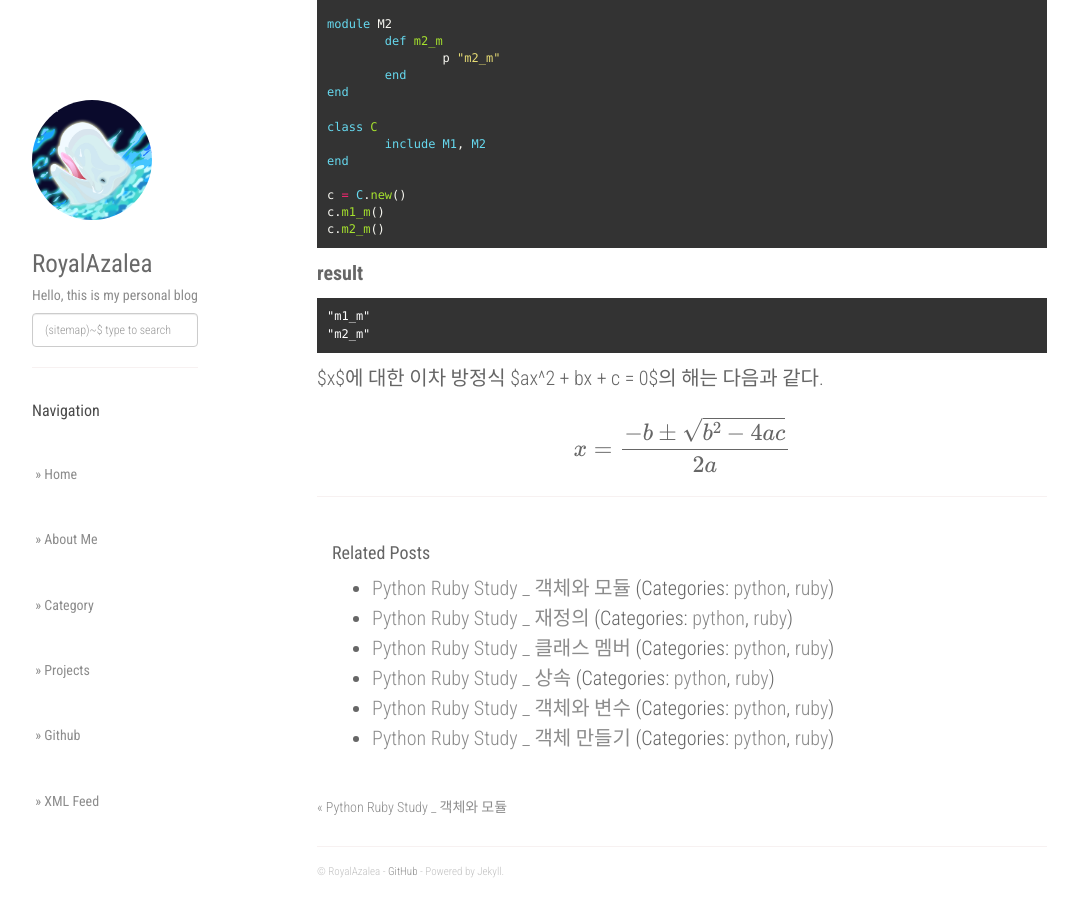
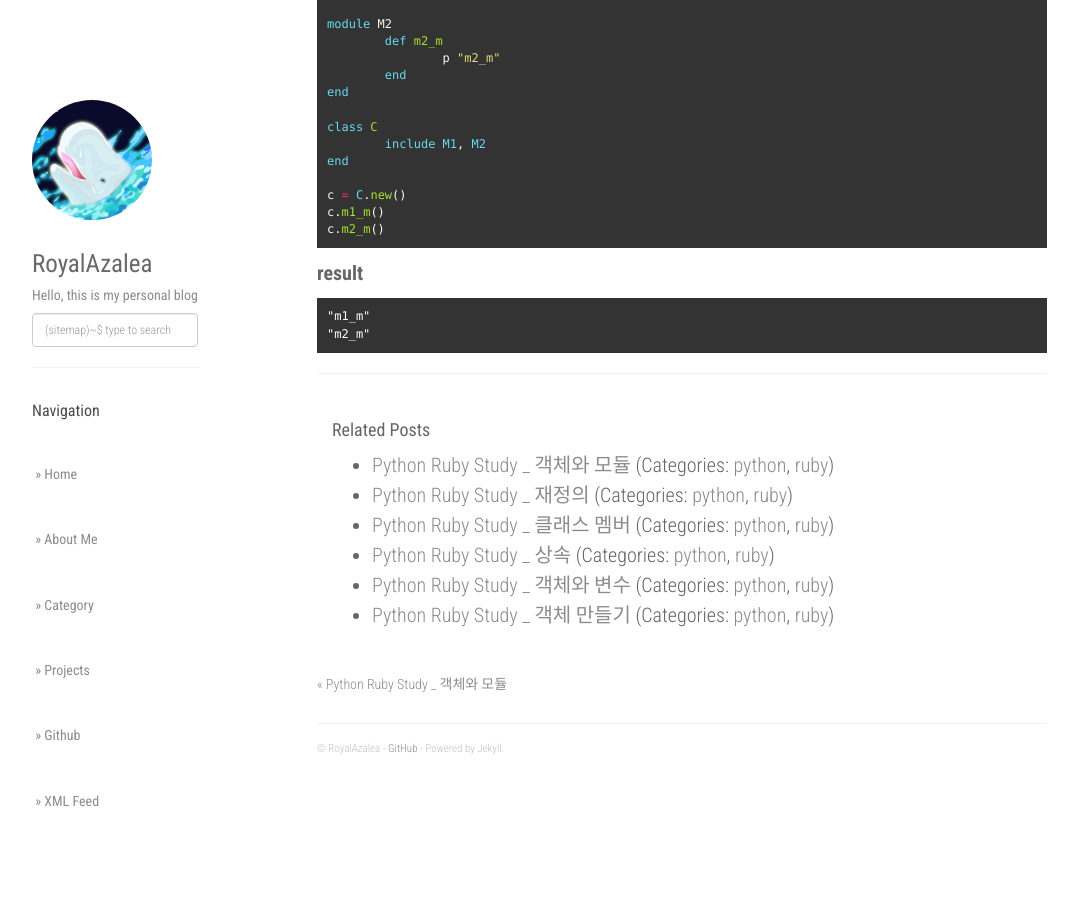
Before and after one commit to RoyalAzalea/RoyalAzalea.github.io, a Jekyll site: the page built from _posts/python-ruby-study/2017-02-07-python-ruby-study3.md, in a window 1280 px wide and 900 px high, scrolled down 1962 px. Shown: the whole window, without its empty margins (53-1131 px from the left). Built offline with Jekyll 4.4.1, drawn with Linux system fonts in a browser that asks for light colours; nearby versions of some CDN libraries; formulas are drawn with MathJax 3; some of the changed lines change nothing that is shown.

Commit message:
update_test

````diff
--- a/_layouts/default.html
+++ b/_layouts/default.html
@@ -1,6 +1,17 @@
 <!DOCTYPE html>
 <html>
-
+    <script type="text/x-mathjax-config">
+    MathJax.Hub.Config({
+    extensions: ["tex2jax.js"],
+    jax: ["input/TeX", "output/HTML-CSS"],
+    tex2jax: {
+      inlineMath: [[ '$','$']],
+      displayMath:  [['$$','$$']],
+      processEscapes: true
+    },
+    "HTML-CSS": { availableFonts: ["TeX"] }
+    });
+    </script>
     <script type="text/javascript" async
     src="https://cdn.mathjax.org/mathjax/latest/MathJax.js?config=TeX-MML-AM_CHTML">
     </script>
--- a/_posts/python-ruby-study/2017-02-07-python-ruby-study3.md
+++ b/_posts/python-ruby-study/2017-02-07-python-ruby-study3.md
@@ -129,8 +129,3 @@
 "m1_m"
 "m2_m"
 ```
-
-$x$에 대한 이차 방정식 $ax^2 + bx + c = 0$의 해는 다음과 같다.
-\\[
-x = \frac{-b \pm \sqrt{b^2-4ac}}{2a}
-\\]
````
